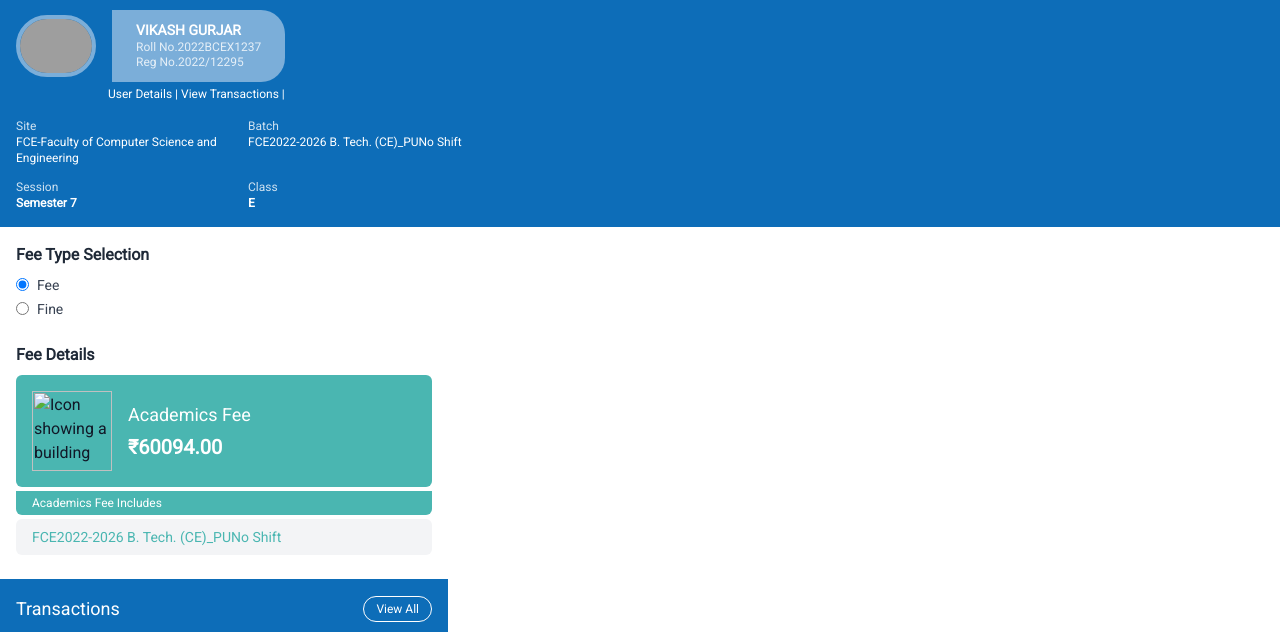
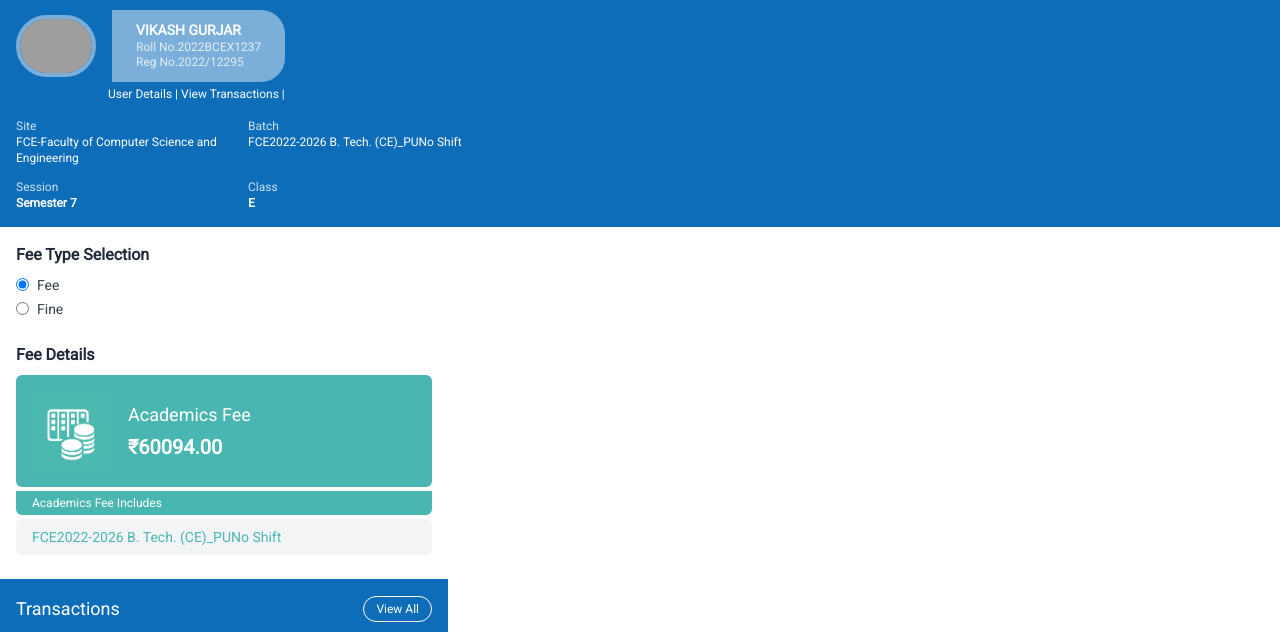
Before and after one commit to VIKASH-GURJAR/tcs_projectvarient2, a plain HTML site: page campus-fee.html in a window 1280 px wide. Shown: the part 114-746 px from the top of the page. Drawn offline with nearby package versions, Linux system fonts and the light colour scheme; grey boxes are pictures that could not be loaded.

Commit message:
Update campus-fee.html

```diff
--- a/campus-fee.html
+++ b/campus-fee.html
@@ -118,7 +118,7 @@
     Fee Details
    </h2>
    <div class="bg-[#4AB6B1] flex items-center p-4 rounded-md">
-    <img alt="Icon showing a building and stacked coins representing fee" class="w-20 h-20 flex-shrink-0" height="80" src="img/campusfee.png" width="80"/>
+    <img alt="Icon showing a building and stacked coins representing fee" class="w-20 h-20 flex-shrink-0" height="80" src="campusfee.png" width="80"/>
     <div class="ml-4 text-white">
      <div class="text-lg font-normal">
       Academics Fee
```
